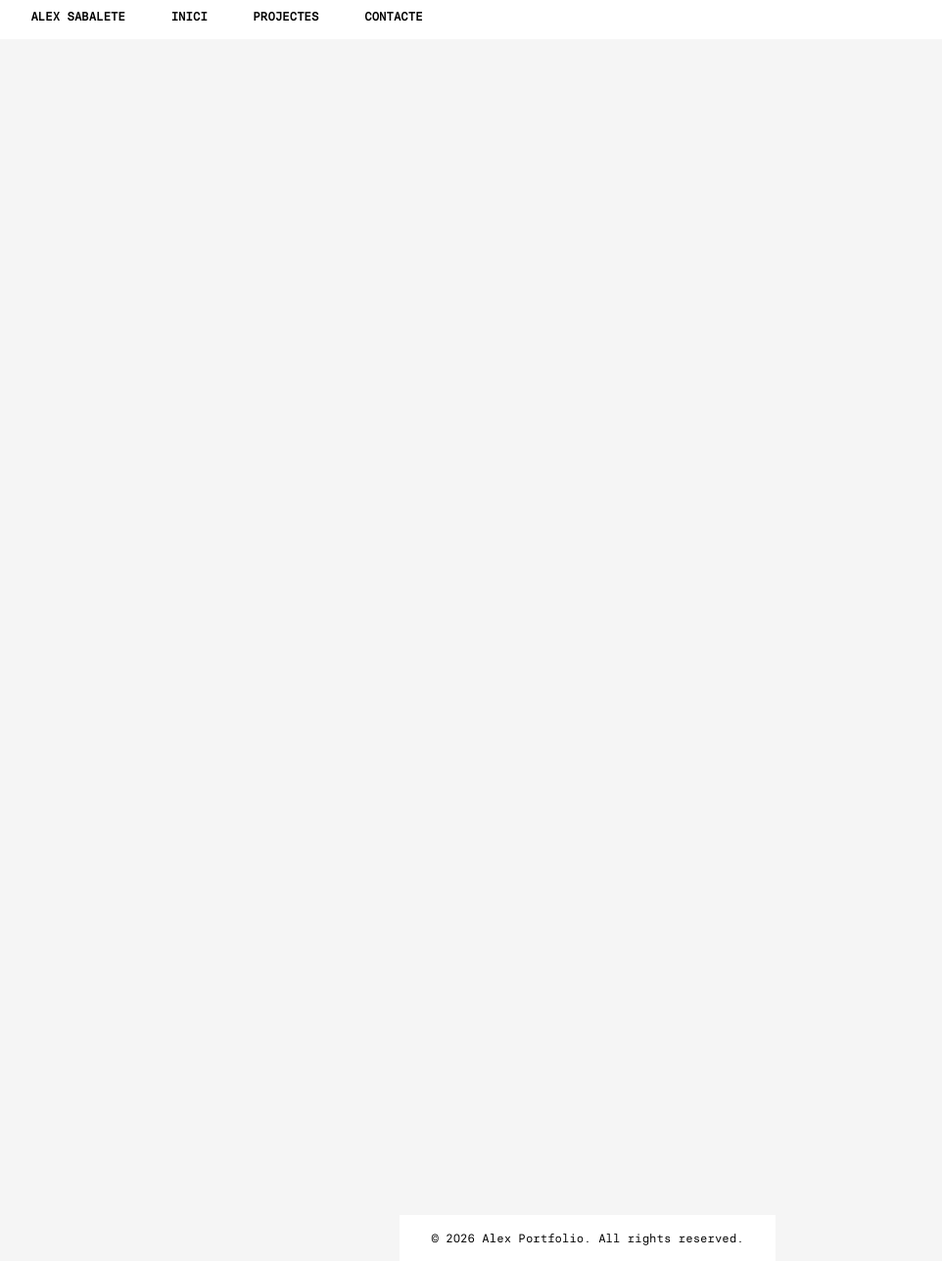
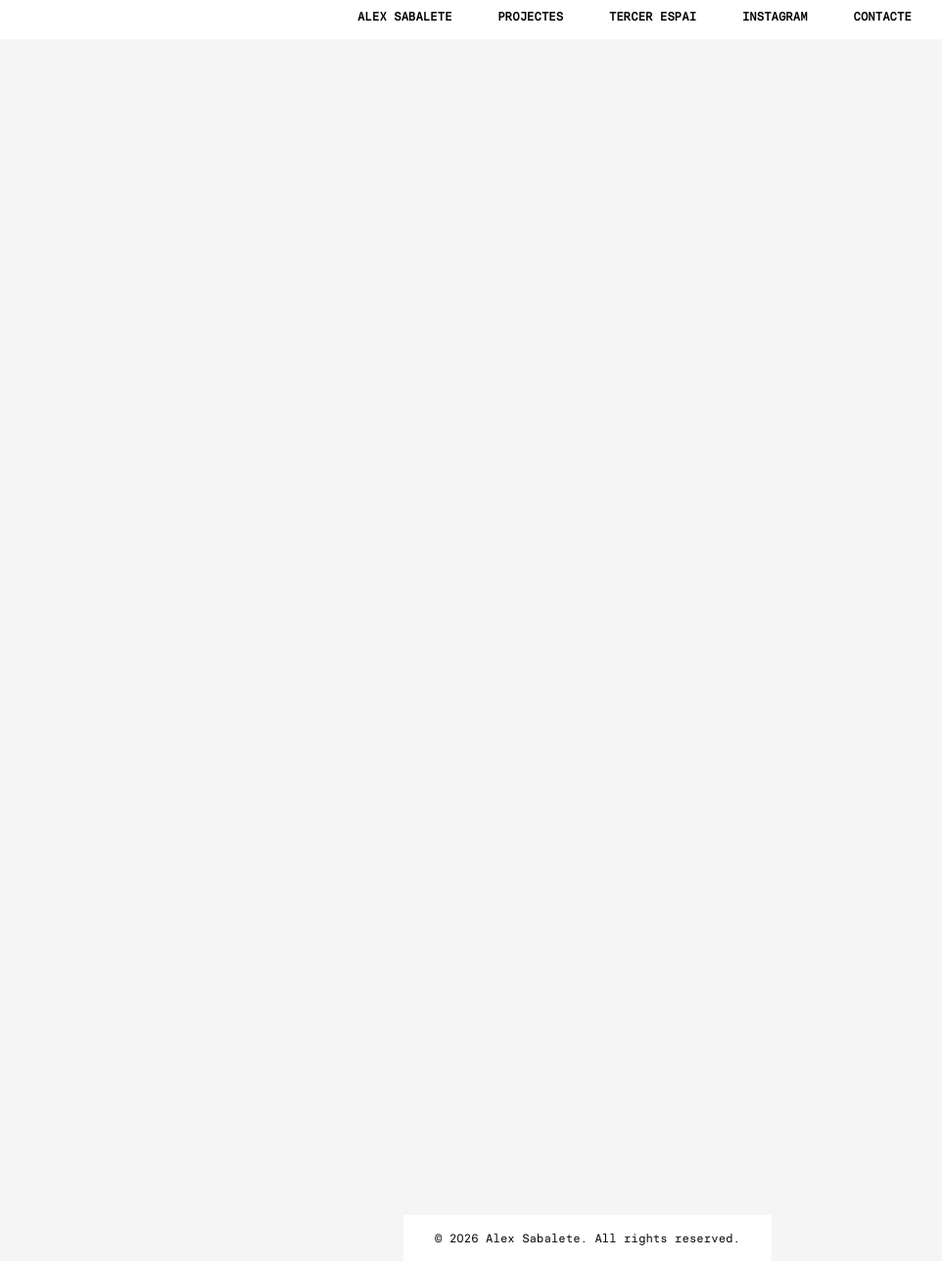
Before and after one commit to dsabalete/alex-portfolio, a React (Vite) app: page / in a window 1280 px wide. Shown: the whole page at 98% size, without its empty margins (40-1002 px from the left). Built offline with nearby package versions, Linux system fonts and the light colour scheme.

Commit message:
feat: refactor HeroSection and PageHeader components; update footer copyright

```diff
--- a/src/App.tsx
+++ b/src/App.tsx
@@ -7,16 +7,11 @@ import HeroSection from "./components/HeroSection";
 function App() {
   const [showHero, setShowHero] = useState(false);
 
-  const handleContactClick = (e: React.MouseEvent) => {
-    e.preventDefault();
-    setShowHero(true);
-  };
-
   return (
     <div className="app">
-      <PageHeader onContactClick={handleContactClick} />
+      <PageHeader onContactClick={() => setShowHero(true)} />
 
-      {showHero && <HeroSection />}
+      {showHero && <HeroSection onEnter={() => setShowHero(false)} />}
 
       {/* Main Content */}
       <main className="main-content">
--- a/src/components/HeroSection.tsx
+++ b/src/components/HeroSection.tsx
@@ -1,12 +1,21 @@
-const HeroSection = () => {
+interface HeroSectionProps {
+  onEnter: () => void;
+}
+
+const HeroSection = ({ onEnter }: HeroSectionProps) => {
   return (
-    <section className="hero-section">
-      <h1>ALEX SABALETE</h1>
-      <h2>Director · Editor · DOP</h2>
-      <p>Creating compelling visual stories that captivate audiences</p>
-      <p>
-        <a href="mailto:a.sabalete.p@gmail.com">a.sabalete.p@gmail.com</a>
-      </p>
+    <section className="hero-overlay">
+      <div className="hero-content">
+        <h1>ALEX SABALETE</h1>
+        <h2>Director · Editor · DOP</h2>
+        <p>Creant històries visuals atractives que captiven l'audiència.</p>
+        <p>
+          <a href="mailto:a.sabalete.p@gmail.com">a.sabalete.p@gmail.com</a>
+        </p>
+        <button className="close-hero" onClick={onEnter}>
+          tancar
+        </button>
+      </div>
     </section>
   );
 };
--- a/src/components/PageFooter.tsx
+++ b/src/components/PageFooter.tsx
@@ -3,7 +3,7 @@ const PageFooter = () => {
 
   return (
     <footer className="footer">
-      <div>© {currentYear} Alex Portfolio. All rights reserved.</div>
+      <div>© {currentYear} Alex Sabalete. All rights reserved.</div>
     </footer>
   );
 };
--- a/src/components/PageHeader.tsx
+++ b/src/components/PageHeader.tsx
@@ -1,12 +1,31 @@
-const PageHeader = ({ onContactClick }: { onContactClick: (e: React.MouseEvent) => void }) => {
+const PageHeader = ({
+  onContactClick,
+}: {
+  onContactClick: (e: React.MouseEvent) => void;
+}) => {
   return (
     <nav>
       <div className="nav-container">
         <div className="nav-links">
-          <a href="/">Alex Sabalete</a>
-          <a href="#inici">Inici</a>
+          <a href="#inici">Alex Sabalete</a>
           <a href="#projectes">Projectes</a>
-          <a href="#contacte" onClick={onContactClick}>Contacte</a>
+          <a
+            href="https://tercerespai.org/"
+            target="_blank"
+            rel="noopener noreferrer"
+          >
+            Tercer Espai
+          </a>
+          <a
+            href="https://www.instagram.com/alexsabalete/"
+            target="_blank"
+            rel="noopener noreferrer"
+          >
+            Instagram
+          </a>
+          <a href="#contacte" onClick={onContactClick}>
+            Contacte
+          </a>
         </div>
       </div>
     </nav>
--- a/src/index.css
+++ b/src/index.css
@@ -24,7 +24,7 @@ body {
   padding: 0.6rem 2rem;
   color: #000;
   display: flex;
-  justify-content: space-between;
+  justify-content: space-evenly;
   text-transform: uppercase;
   position: fixed;
   width: 100%;
@@ -47,6 +47,64 @@ body {
 
 .main-content {
   margin-top: 40px;
+}
+
+.hero-overlay {
+  position: fixed;
+  top: 0;
+  left: 0;
+  width: 100vw;
+  height: 100vh;
+  background-color: #000;
+  opacity: 0.7;
+  color: #fff;
+  z-index: 9999;
+  display: flex;
+  flex-direction: column;
+  justify-content: center;
+  align-items: center;
+  text-align: center;
+}
+
+.hero-content {
+  padding: 2rem;
+}
+
+.hero-content h1 {
+  font-size: 4rem;
+  margin: 0;
+  letter-spacing: 0.5rem;
+}
+
+.hero-content h2 {
+  font-size: 1.5rem;
+  font-weight: normal;
+  margin-top: 1rem;
+  opacity: 0.8;
+}
+
+.hero-content a {
+  color: #fff;
+  text-decoration: none;
+  font-size: 1rem;
+  border-bottom: 1px solid #fff;
+}
+
+.close-hero {
+  margin-top: 3rem;
+  background: transparent;
+  color: #fff;
+  border: 1px solid #fff;
+  padding: 1rem 3rem;
+  font-family: inherit;
+  font-size: 1rem;
+  cursor: pointer;
+  transition: all 0.3s ease;
+}
+
+.close-hero:hover {
+  background: #fff;
+  color: #000;
 }
 
 .hero-section {
```
